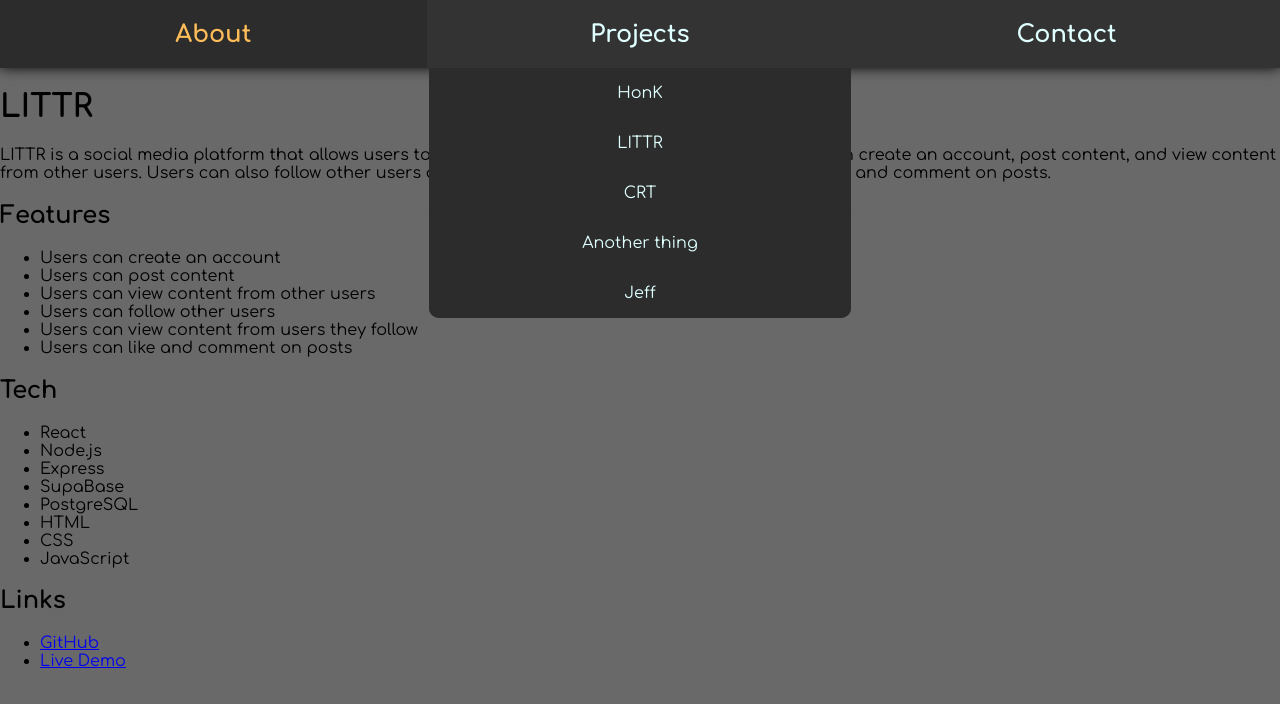
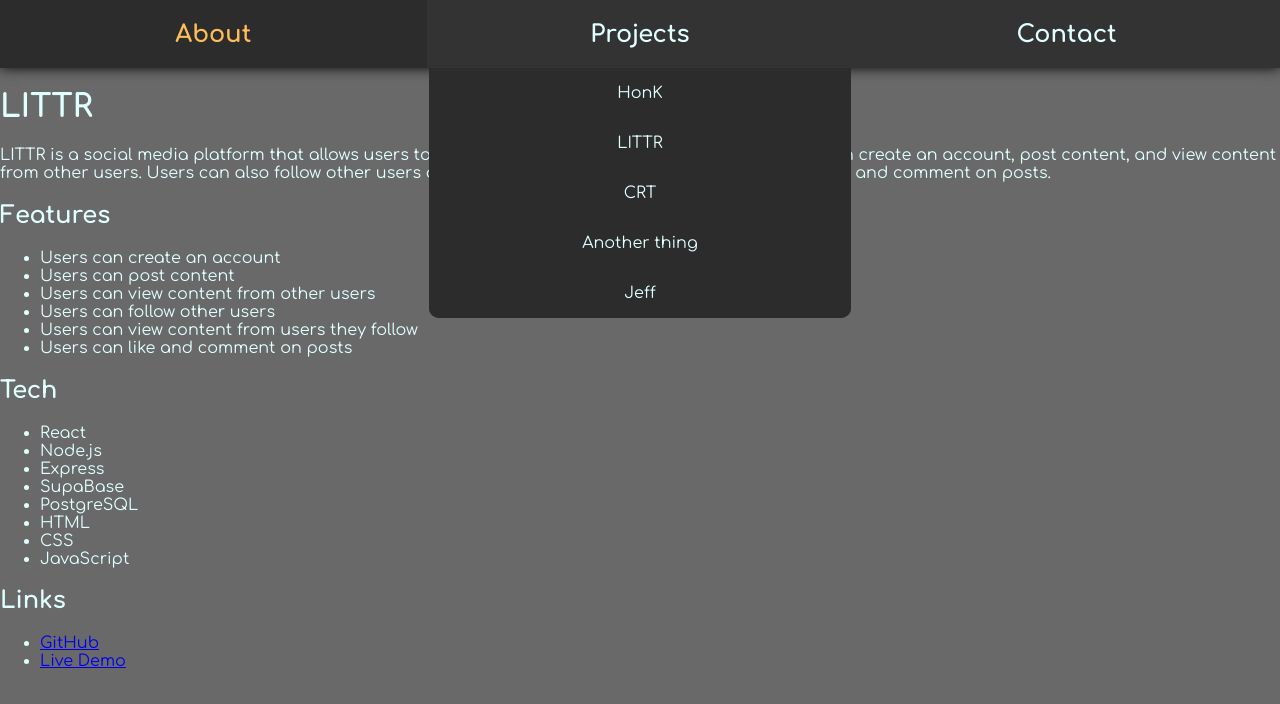
Before and after one commit to TrisRosco/portfolio, a React (Create React App) app in the folder pf/: page /littr in a window 1280 px wide. Both pictures are taken after a click on the item "Projects". Shown: the top 704 px of the page. Built offline with nearby package versions, Linux system fonts and the light colour scheme; a web font is replaced by a local one.

Commit message:
Buttons are now fully clickable, instead of just the text

```diff
--- a/pf/src/components/navBar/index.js
+++ b/pf/src/components/navBar/index.js
@@ -15,7 +15,11 @@ const NavBar = (props) => {
     <nav className="nav-bar">
       <ul className="nav-bar-list">
         <motion.li className="nav-bar-list-button">
-          <Link to="/" style={{ textDecoration: "none", color: "inherit" }}>
+          <Link
+            className="nav-bar-list-button"
+            to="/"
+            style={{ textDecoration: "none", color: "inherit" }}
+          >
             About
           </Link>
         </motion.li>
@@ -24,6 +28,7 @@ const NavBar = (props) => {
         </motion.li>
         <motion.li className="nav-bar-list-button">
           <Link
+            className="nav-bar-list-button"
             to="/contact"
             style={{ textDecoration: "none", color: "inherit" }}
           >
@@ -31,7 +36,7 @@ const NavBar = (props) => {
           </Link>
         </motion.li>
       </ul>
-      <NavDropDown dropDownOpen={dropDownState}/>
+      <NavDropDown dropDownOpen={dropDownState} />
     </nav>
   );
 };
--- a/pf/src/components/navDropDown/index.js
+++ b/pf/src/components/navDropDown/index.js
@@ -51,6 +51,7 @@ const NavDropDown = (props) => {
             <Link
               to="/littr"
               style={{ textDecoration: "none", color: "inherit" }}
+              className="drop-down-item"
             >
               <p>LITTR</p>
             </Link>
@@ -64,6 +65,7 @@ const NavDropDown = (props) => {
             <Link
               to="/crt"
               style={{ textDecoration: "none", color: "inherit" }}
+              className="drop-down-item"
             >
               <p>CRT</p>
             </Link>
--- a/pf/src/index.css
+++ b/pf/src/index.css
@@ -8,6 +8,7 @@ body {
   background-color: dimgray;
   background-size: cover;
   font-family: 'Comfortaa', sans-serif;
+  color: lightcyan;
 }
 
 
```
